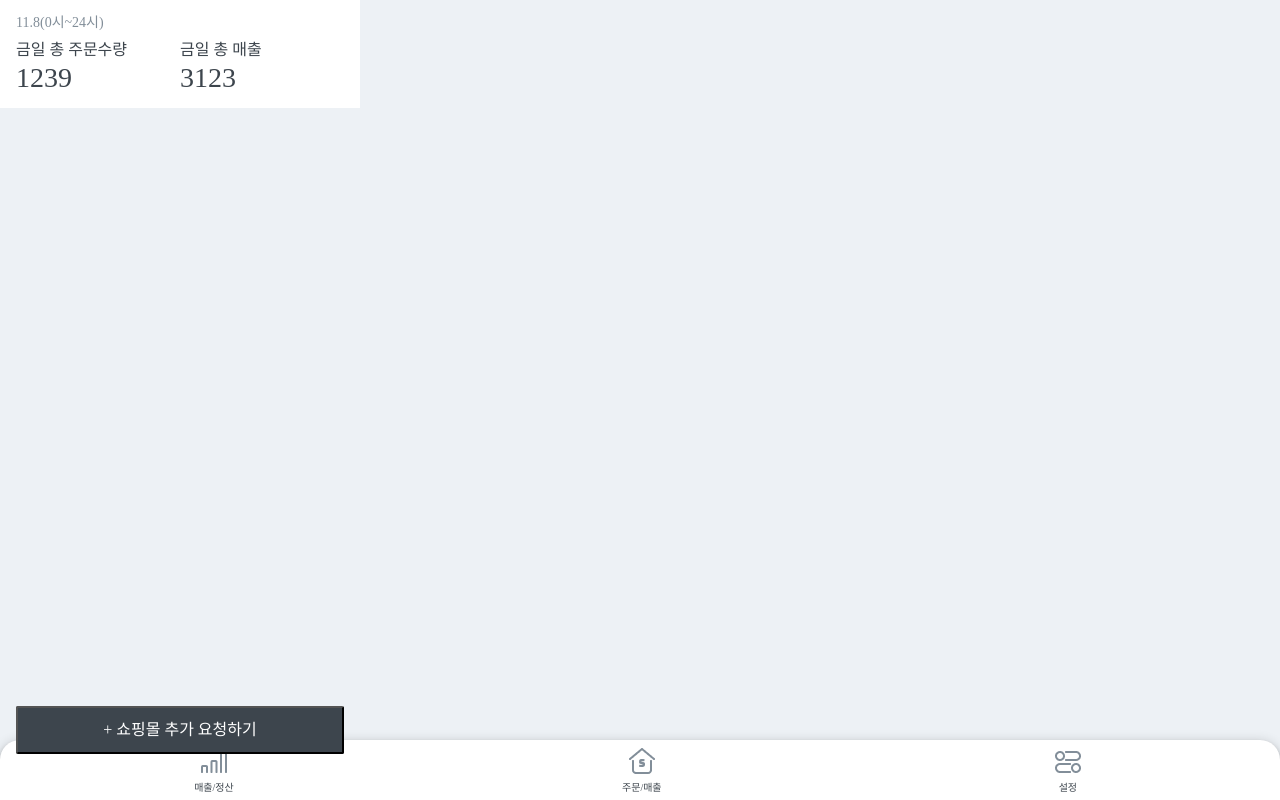
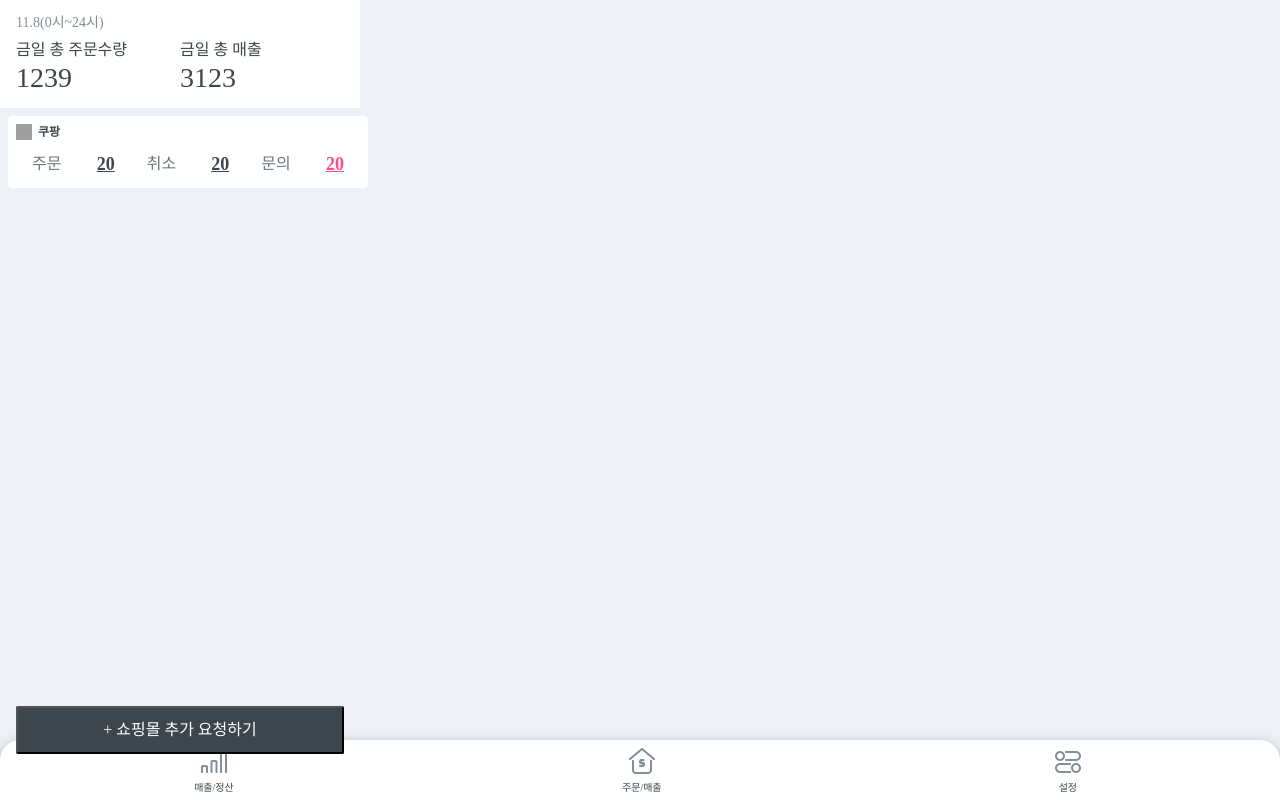
Before and after one commit to KMU-WINK/shoporter-web, a Vue app: page / in a window 1280 px wide. Built offline with nearby package versions, Linux system fonts and the light colour scheme; grey boxes are pictures that could not be loaded; a web font is replaced by a local one.

Commit message:
shoporter-web-7 [컴포넌트 개발] 쇼핑몰별 주문 취소 문의 컴포넌트 구현

```diff
--- a/src/App.vue
+++ b/src/App.vue
@@ -3,6 +3,7 @@
     <totalMoney :callItem="1239" :totalSell="3123"/>
     <bottomTabBar />
     <Button />
+    <ShoppingTotal picture_src="../static/assets/coupangLogo.png" shopName="쿠팡" order="20" cancel="20" question="20"/>
   </div>
 </template>
 
@@ -10,6 +11,7 @@
 import bottomTabBar from './components/bottomTabBar.vue'
 import totalMoney from "./components/totalMoney.vue";
 import Button from './components/Button.vue'
+import ShoppingTotal from "@/components/ShoppingTotal";
 
 export default {
   name: 'App',
@@ -17,6 +19,7 @@ export default {
     bottomTabBar,
     totalMoney,
     Button,
+    ShoppingTotal,
   }
 }
 </script>
--- /dev/null
+++ b/src/components/ShoppingTotal.vue
@@ -0,0 +1,109 @@
+<template>
+  <div class="ShoppingTotal">
+    <div>
+      <img :src="picture_src" />
+      {{ shopName }}
+    </div>
+    <div class="content">
+      <div class="item">
+        <div>주문</div>
+        <div class="number">
+          {{ order }}
+        </div>
+      </div>
+      <div class="item">
+        <div>취소</div>
+        <div class="number">
+          {{ cancel }}
+        </div>
+      </div>
+      <div class="item">
+        <div>문의</div>
+        <div class="number">
+          <span>{{ question }}</span>
+        </div>
+      </div>
+    </div>
+
+  </div>
+</template>
+
+<script>
+export default {
+name: "ShoppingTotal",
+  props: {
+    shopName : String,
+    order : String,
+    cancel : String,
+    question : String,
+    picture_src : String,
+  }
+}
+</script>
+
+<style scoped>
+  .ShoppingTotal {
+    font-family: SpoqaHanSans;
+    font-style: normal;
+    font-weight: bold;
+    font-size: 12px;
+    line-height: 16px;
+    color: #3D454D;
+    background-color: #ffffff;
+    width: 344px;
+    height: 56px;
+    margin: 8px;
+    padding: 8px;
+    border-radius: 4px;
+  }
+  .ShoppingTotal > div {
+    display: flex;
+    flex-direction: row;
+  }
+  .ShoppingTotal > div img {
+    margin-right: 6px;
+    width: 16px;
+  }
+  .content {
+    display: flex;
+    justify-content: space-between;
+    margin-top: 16px;
+    margin-bottom: 8px;
+  }
+  .item {
+    width: 88px;
+    height: 16px;
+    font-family: SpoqaHanSans;
+    font-style: normal;
+    font-weight: normal;
+    font-size: 16px;
+    line-height: 16px;
+    color: #6C7680;
+    display: flex;
+    flex-direction: row;
+    justify-content: space-between;
+    margin-left: 16px;
+    margin-right: 16px;
+  }
+  .item div {
+    display: flex;
+    flex-direction: column;
+    justify-content: center;
+  }
+  .number {
+    text-decoration: underline;
+    font-family: SpoqaHanSans;
+    font-style: normal;
+    font-weight: bold;
+    font-size: 18px;
+    line-height: 18px;
+    text-align: right;
+    text-decoration-line: underline;
+    color: #3D454D;
+  }
+  .number > span {
+    color: #FF4D88;
+    text-decoration: underline;
+    text-decoration-color: #FF4D88;
+  }
+</style>
```
Also changed, not shown: src/static/assets/coupangLogo.png (added).
